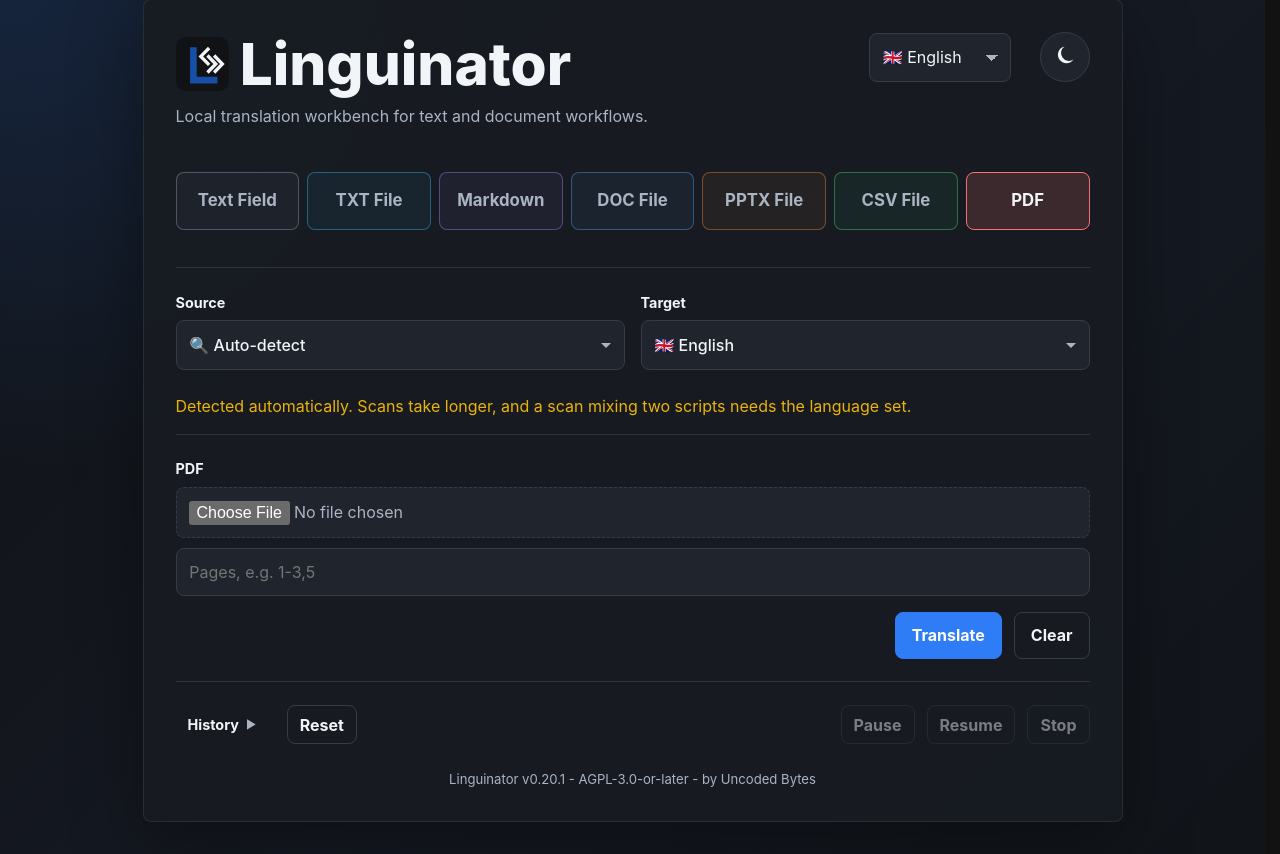
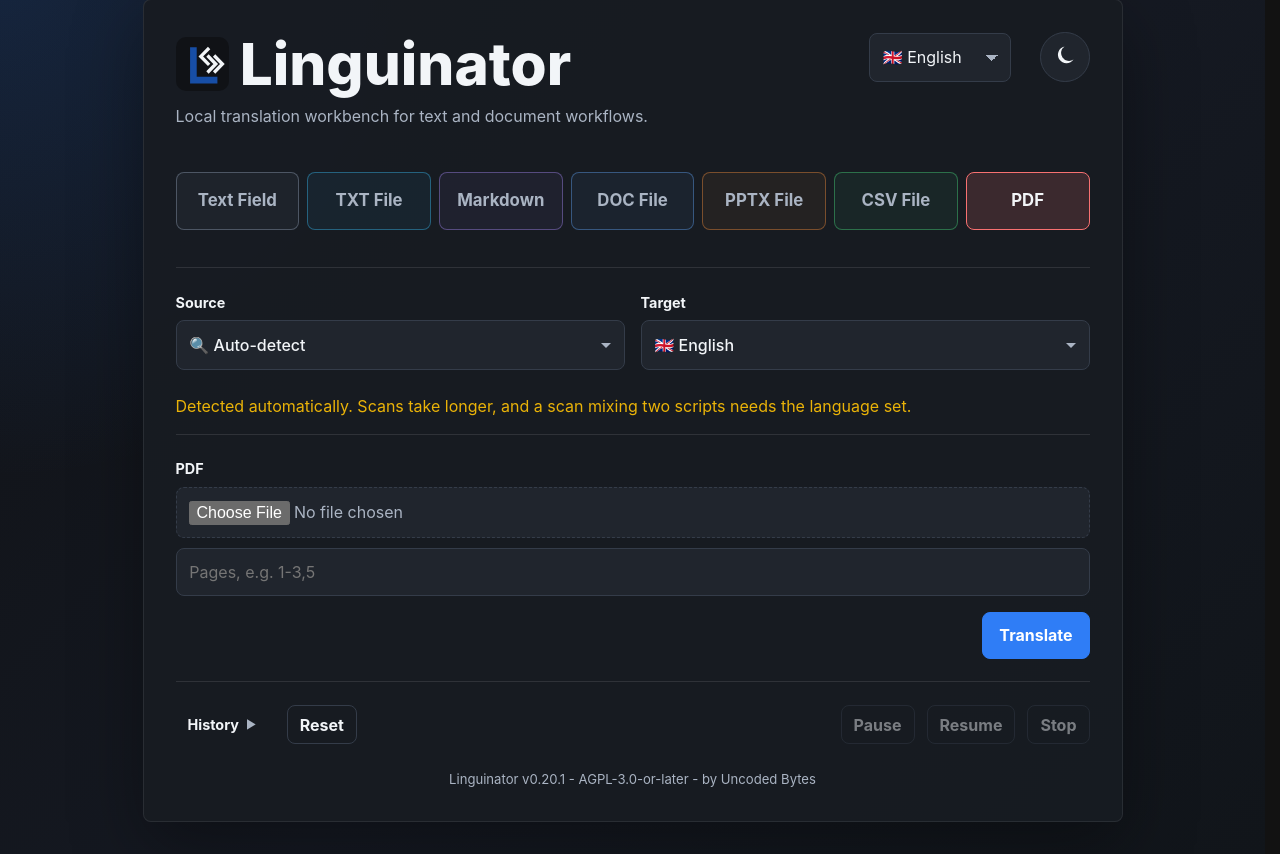
Before and after one commit to Marschux/Linguinator, a FastAPI app: page / in a window 1280 px wide. Shown: the part 33-887 px from the top of the page. Run offline with FastAPI, Linux system fonts and the light colour scheme; data that the repository does not hold is empty; some libraries are stand-ins or nearby versions.

Commit message:
Remove the Clear button
Not used anywhere else - clearCurrentWork existed only to back this
one button.

```diff
--- a/app/static/app.js
+++ b/app/static/app.js
@@ -43,7 +43,6 @@ let languageData = null;
         textFile: "TXT File",
         markdownFile: "Markdown File",
         translateInput: "Translate",
-        clear: "Clear",
         pause: "Pause",
         resume: "Resume",
         stop: "Stop",
@@ -107,7 +106,6 @@ let languageData = null;
         tipPdfPick: "Select the PDF to translate.",
         tipPageRange: "Optional page range, e.g. 1-3,5. Leave empty to translate all pages.",
         tipTranslate: "Start a new translation for the current input.",
-        tipClear: "Clear the current input and result.",
         tipPause: "Pause the entire queue.",
         tipResume: "Resume the entire queue.",
         tipStop: "Cancel the entire queue.",
@@ -145,7 +143,6 @@ let languageData = null;
         textFile: "TXT-Datei",
         markdownFile: "Markdown-Datei",
         translateInput: "Übersetzen",
-        clear: "Leeren",
         pause: "Pause",
         resume: "Fortsetzen",
         stop: "Stoppen",
@@ -209,7 +206,6 @@ let languageData = null;
         tipPdfPick: "Zu uebersetzende PDF wählen.",
         tipPageRange: "Optionaler Seitenbereich, z. B. 1-3,5. Leer übersetzt alle Seiten.",
         tipTranslate: "Neue Übersetzung für die aktuelle Eingabe starten.",
-        tipClear: "Aktuelle Eingabe und Ergebnis leeren.",
         tipPause: "Gesamte Warteschlange pausieren.",
         tipResume: "Gesamte Warteschlange fortsetzen.",
         tipStop: "Gesamte Warteschlange abbrechen.",
@@ -247,7 +243,6 @@ let languageData = null;
         textFile: "Archivo TXT",
         markdownFile: "Archivo Markdown",
         translateInput: "Traducir",
-        clear: "Limpiar",
         pause: "Pausar",
         resume: "Continuar",
         stop: "Detener",
@@ -311,7 +306,6 @@ let languageData = null;
         tipPdfPick: "Elegir el PDF a traducir.",
         tipPageRange: "Rango de páginas opcional, p. ej. 1-3,5. Vacío traduce todas.",
         tipTranslate: "Iniciar una traducción para la entrada actual.",
-        tipClear: "Limpiar la entrada y el resultado actuales.",
         tipPause: "Pausar toda la cola.",
         tipResume: "Continuar toda la cola.",
         tipStop: "Cancelar toda la cola.",
@@ -349,7 +343,6 @@ let languageData = null;
         textFile: "Fichier TXT",
         markdownFile: "Fichier Markdown",
         translateInput: "Traduire",
-        clear: "Effacer",
         pause: "Pause",
         resume: "Reprendre",
         stop: "Arrêter",
@@ -413,7 +406,6 @@ let languageData = null;
         tipPdfPick: "Choisir le PDF à traduire.",
         tipPageRange: "Plage de pages optionnelle, p. ex. 1-3,5. Vide traduit tout.",
         tipTranslate: "Lancer une traduction pour l'entrée actuelle.",
-        tipClear: "Effacer l'entrée et le resultat actuels.",
         tipPause: "Mettre toute la file en pause.",
         tipResume: "Reprendre toute la file.",
         tipStop: "Annuler toute la file.",
@@ -603,7 +595,6 @@ let languageData = null;
       setText('label[for="textResult"]', "textResult");
       setText('label[for="pdf"]', "pdf");
       setText("#translate", "translateInput");
-      setText("#clearInput", "clear");
       setText("#pauseJob", "pause");
       setText("#resumeJob", "resume");
       setText("#stopJob", "stop");
@@ -1049,22 +1040,6 @@ let languageData = null;
       if (box) box.value = text;
     }
 
-    function clearCurrentWork() {
-      document.getElementById("text").value = "";
-      document.getElementById("textFile").value = "";
-      document.getElementById("pdf").value = "";
-      document.getElementById("pageRange").value = "";
-      document.getElementById("sheetName").value = "";
-      document.getElementById("csvColumns").value = "";
-      currentSourceFormat = (inputTabs[currentInputTab] || inputTabs.textarea).sourceFormat;
-      currentOriginalExtension = currentSourceFormat;
-      updateCounter();
-      setResult("");
-      lastCompletedJob = null;
-      renderHistory();
-      clearStatusRow();
-    }
-
     // Reads the selected file's text into #text so Translate can send it - not a preview step,
     // #text lives in a different tab-panel that stays hidden while a file tab is active, so
     // running this on its own left the old "Load File" button doing nothing the user could see.
@@ -1110,7 +1085,6 @@ let languageData = null;
       return true;
     }
 
-    document.getElementById("clearInput").addEventListener("click", clearCurrentWork);
 
     function clearOwnJobOnNewFile() {
       // Drops the green marking off the previous job's history row: a new file means the last
--- a/app/templates/index.html
+++ b/app/templates/index.html
@@ -93,7 +93,6 @@
 
     <div id="primaryActions" class="actions primary-actions">
       <button id="translate" title="Start a new translation for the current input." data-title-key="tipTranslate">Translate</button>
-      <button id="clearInput" class="secondary" type="button" title="Clear the current input and result." data-title-key="tipClear">Clear</button>
     </div>
 
     <section id="jobsPanel" class="section workspace-section">
```
Also changed, not shown: tests/test_main.py (+0 -2 lines).
